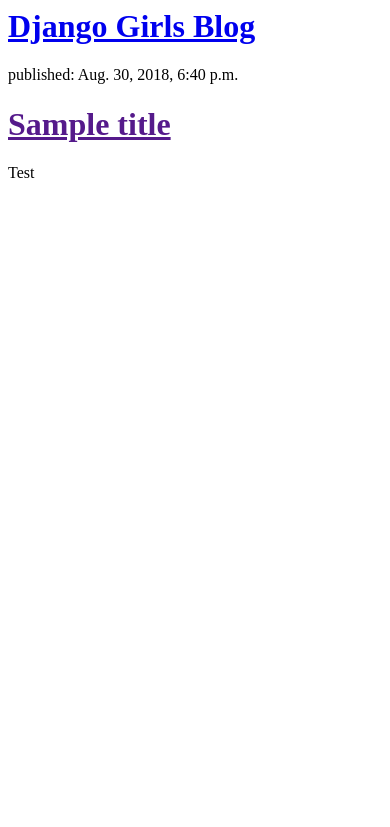
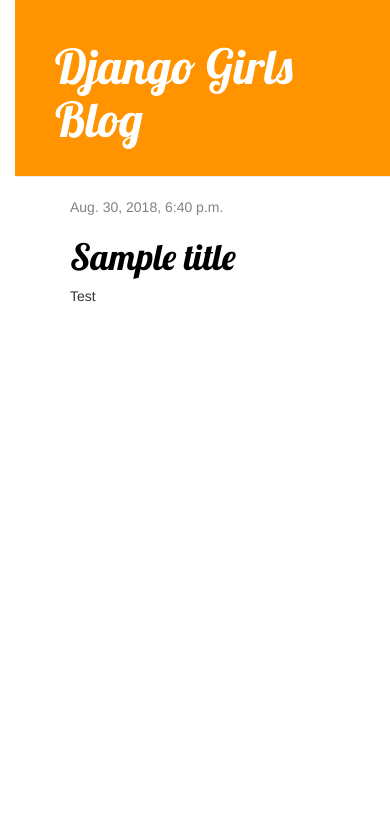
Before and after one commit to ShivaniRavi97/my-first-blog, a Django app: page / in a window 390 px wide. Shown: the top 827 px of the page. Run offline with Django 3.2, Linux system fonts and the light colour scheme; data comes from the database, SQL or seed files in the repository; some libraries are stand-ins or nearby versions.

Commit message:
Changed the HTML for the site.

```diff
--- /dev/null
+++ b/blog/static/css/blog.css
@@ -0,0 +1,53 @@
+h1 a {
+    color: #FCA205;
+    font-family: 'Lobster';
+}
+body {
+    padding-left: 15px;
+}
+.page-header {
+    background-color: #ff9400;
+    margin-top: 0;
+    padding: 20px 20px 20px 40px;
+}
+
+.page-header h1, .page-header h1 a, .page-header h1 a:visited, .page-header h1 a:active {
+    color: #ffffff;
+    font-size: 36pt;
+    text-decoration: none;
+}
+
+.content {
+    margin-left: 40px;
+}
+
+h1, h2, h3, h4 {
+    font-family: 'Lobster', cursive;
+}
+
+.date {
+    color: #828282;
+}
+
+.save {
+    float: right;
+}
+
+.post-form textarea, .post-form input {
+    width: 100%;
+}
+
+.top-menu, .top-menu:hover, .top-menu:visited {
+    color: #ffffff;
+    float: right;
+    font-size: 26pt;
+    margin-right: 20px;
+}
+
+.post {
+    margin-bottom: 70px;
+}
+
+.post h1 a, .post h1 a:visited {
+    color: #000000;
+}
--- /dev/null
+++ b/blog/templates/blog/base.html
@@ -0,0 +1,23 @@
+{% load static %}
+<html>
+    <head>
+        <title>Django Girls blog</title>
+        <link rel="stylesheet" href="//maxcdn.bootstrapcdn.com/bootstrap/3.2.0/css/bootstrap.min.css">
+        <link rel="stylesheet" href="//maxcdn.bootstrapcdn.com/bootstrap/3.2.0/css/bootstrap-theme.min.css">
+        <link href='//fonts.googleapis.com/css?family=Lobster&subset=latin,latin-ext' rel='stylesheet' type='text/css'>
+        <link rel="stylesheet" href="{% static 'css/blog.css' %}">
+    </head>
+    <body>
+    <div class="page-header">
+        <h1><a href="/">Django Girls Blog</a></h1>
+    </div>
+    <div class="content container">
+        <div class="row">
+            <div class="col-md-8">
+            {% block content %}
+            {% endblock %}
+            </div>
+        </div>
+    </div>
+</body>
+</html>
--- a/blog/templates/blog/post_list.html
+++ b/blog/templates/blog/post_list.html
@@ -1,18 +1,50 @@
+{% extends 'blog/base.html' %}
+{% load static %}
+
 <html>
     <head>
         <title>Django Girls blog</title>
+        <link rel="stylesheet" href="//maxcdn.bootstrapcdn.com/bootstrap/3.2.0/css/bootstrap.min.css">
+<link rel="stylesheet" href="//maxcdn.bootstrapcdn.com/bootstrap/3.2.0/css/bootstrap-theme.min.css">
+<link rel="stylesheet" href="{% static 'css/blog.css' %}">
+<link href="//fonts.googleapis.com/css?family=Lobster&subset=latin,latin-ext" rel="stylesheet" type="text/css">
     </head>
     <body>
-       <div>
+
+      <div class="page-header">
     <h1><a href="/">Django Girls Blog</a></h1>
 </div>
 
-{% for post in posts %}
-    <div>
-        <p>published: {{ post.published_date }}</p>
-        <h1><a href="">{{ post.title }}</a></h1>
-        <p>{{ post.text|linebreaksbr }}</p>
+
+
+
+
+
+{% block content %}
+    {% for post in posts %}
+        <div class="post">
+            <div class="date">
+                {{ post.published_date }}
+            </div>
+            <h1><a href="{% url 'post_detail' pk=post.pk %}">{{ post.title }}</a></h1>
+            <p>{{ post.text|linebreaksbr }}</p>
+        </div>
+    {% endfor %}
+{% endblock %}
+<div class="content container">
+    <div class="row">
+        <div class="col-md-8">
+            {% for post in posts %}
+                <div class="post">
+                    <div class="date">
+                        <p>published: {{ post.published_date }}</p>
+                    </div>
+                    <h1><a href="{% url 'post_detail' pk=post.pk %}">{{ post.title }}</a></h1>
+                    <p>{{ post.text|linebreaksbr }}</p>
+                </div>
+            {% endfor %}
+        </div>
     </div>
-{% endfor %}
+</div>
     </body>
 </html>
--- a/blog/urls.py
+++ b/blog/urls.py
@@ -3,4 +3,6 @@ from . import views
 
 urlpatterns = [
     path('', views.post_list, name='post_list'),
+    path('post/<int:pk>/', views.post_detail, name='post_detail'),
+
 ]
--- a/blog/views.py
+++ b/blog/views.py
@@ -5,7 +5,7 @@
 # def post_list(request):
 #     return render(request, 'blog/post_list.html', {})
 
-
+from django.shortcuts import render, get_object_or_404
 from django.shortcuts import render
 from django.utils import timezone
 from .models import Post
@@ -13,3 +13,10 @@ from .models import Post
 def post_list(request):
     posts = Post.objects.filter(published_date__lte=timezone.now()).order_by('published_date')
     return render(request, 'blog/post_list.html', {'posts': posts})
+
+def post_detail(request, pk):
+    post = get_object_or_404(Post, pk=pk)
+    return render(request, 'blog/post_detail.html', {'post': post})
+
+def post_detail(request, pk):
+	Post.objects.get(pk=pk)
```
